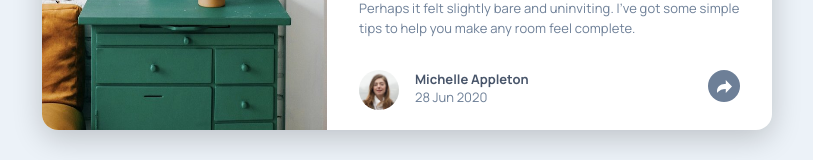
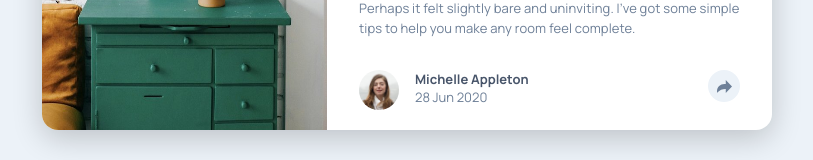
Before and after one commit to EfthymiosK/article-preview-component, a plain HTML site: page index.html in a window 1536 px wide. Shown: the part 410-570 px from the top of the page, without its empty margins (361-1174 px from the left). Drawn offline with Linux system fonts and the light colour scheme.

Commit message:
correct button color

```diff
--- a/index.html
+++ b/index.html
@@ -45,7 +45,7 @@
             </div>
           </div>
           <div class="desktop-icon-container">
-            <svg xmlns="http://www.w3.org/2000/svg" width="15" height="13"><path fill="#ffffff" d="M15 6.495L8.766.014V3.88H7.441C3.33 3.88 0 7.039 0 10.936v2.049l.589-.612C2.59 10.294 5.422 9.11 8.39 9.11h.375v3.867L15 6.495z"/></svg>
+            <svg xmlns="http://www.w3.org/2000/svg" width="15" height="13"><path fill="#6E8098" d="M15 6.495L8.766.014V3.88H7.441C3.33 3.88 0 7.039 0 10.936v2.049l.589-.612C2.59 10.294 5.422 9.11 8.39 9.11h.375v3.867L15 6.495z"/></svg>
           </div>
         </div>
         <div class="desktop-share-container display-none">
--- a/style.css
+++ b/style.css
@@ -242,7 +242,7 @@
 }
 
 .desktop-icon-container {
-  background-color: var(--Desaturated-Dark-Blue);
+  background-color: var(--Light-Grayish-Blue);
   border-radius: 50%;
   display: flex;
   justify-content: center;
```
